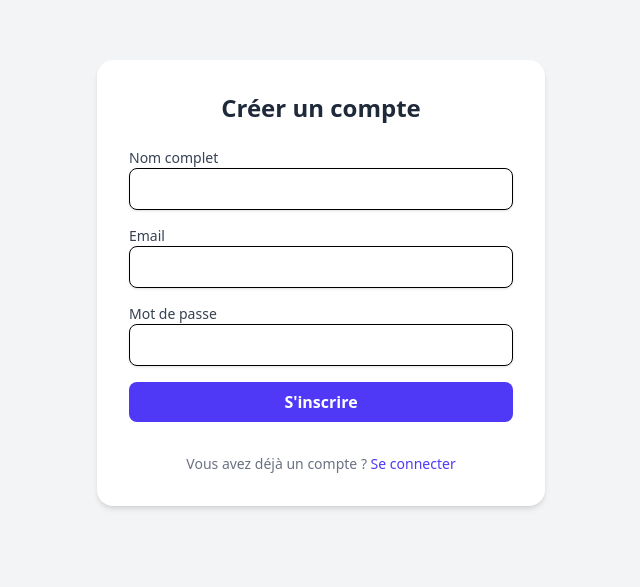
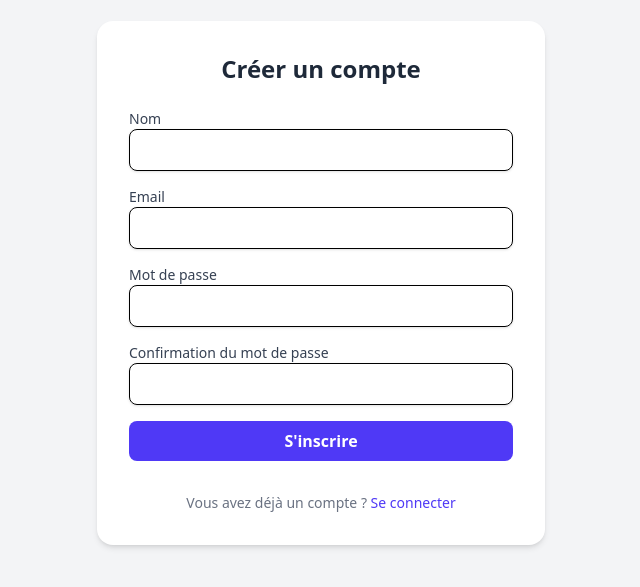
Before and after one commit to Yezir971/hors-zone, a Next.js app: page /signup in a window 1280 px wide. Shown: the part 117-704 px from the top of the page, without its empty margins (319-959 px from the left). Built offline with nearby package versions, Linux system fonts and the light colour scheme; no server answers.

Commit message:
feat : add signup with supabase

```diff
--- a/app/login/page.js
+++ b/app/login/page.js
@@ -14,17 +14,10 @@ const Login = () => {
                         <input type="email" className="w-full px-4 py-2 border rounded-lg shadow-sm focus:outline-none focus:ring-2 focus:ring-blue-500" required />
                     </div>
                     <div>
-                        <label className="block text-sm font-medium text-gray-700">nom</label>
-                        <input type="text" className="w-full px-4 py-2 border rounded-lg shadow-sm focus:outline-none focus:ring-2 focus:ring-blue-500" required />
-                    </div>
-                    <div>
                         <label className="block text-sm font-medium text-gray-700">Mot de passe</label>
                         <input type="password" className="w-full px-4 py-2 border rounded-lg shadow-sm focus:outline-none focus:ring-2 focus:ring-blue-500" required />
                     </div>
-                    <div>
-                        <label className="block text-sm font-medium text-gray-700">Confirmation du mot de passe</label>
-                        <input type="password" className="w-full px-4 py-2 border rounded-lg shadow-sm focus:outline-none focus:ring-2 focus:ring-blue-500" required />
-                    </div>
+
                     <button type="submit" className="w-full bg-blue-600 hover:bg-blue-700 text-white font-semibold py-2 px-4 rounded-lg transition duration-300">
                         Se connecter
                     </button>
--- a/app/signup/page.js
+++ b/app/signup/page.js
@@ -1,27 +1,133 @@
 "use client";
 
+import { supabase } from "@/lib/initSupabase";
 import Link from "next/link";
+import { useState } from "react";
+import { Bounce, ToastContainer, toast } from "react-toastify";
+
 
 const SignUp = () => {
+    const [dataForm, setDataForm] = useState({})
+
+
+
+    const handleChange = (e) => {
+        const {name, value}= e.target;
+        setDataForm(prevState => ({
+            ...prevState, [name]: value
+        }))
+    }
+
+    const checkAllInput = () => {
+        if(dataForm.name.trim().length == 0){
+            toast.warn("Le champ nom est vide.", {
+                position: "bottom-right",
+                autoClose: 5000,
+                hideProgressBar: false,
+                closeOnClick: false,
+                pauseOnHover: true,
+                draggable: true,
+                progress: undefined,
+                theme: "colored",
+                transition: Bounce,
+            });
+            return false
+        }else if(dataForm.password !== dataForm.passwordConfirm){
+            toast.warn("Les champs mots de passe ne sont pas identique.", {
+                position: "bottom-right",
+                autoClose: 5000,
+                hideProgressBar: false,
+                closeOnClick: false,
+                pauseOnHover: true,
+                draggable: true,
+                progress: undefined,
+                theme: "colored",
+                transition: Bounce,
+            });
+            return false
+        }
+        return true
+    }
+
+
+    const fetchProfil = async (e) => {
+        e.preventDefault()
+        if(!checkAllInput()) return
+        try {
+            const { error } = await supabase.auth.signUp({
+                "email": dataForm.email,
+                "password": dataForm.password,
+                options: {
+                    data: {
+                        name: dataForm.name,
+                    }
+                }
+            });
+            if (error && error.message.includes('User already registered')) {
+                toast.warning("Votre compte est déjà créé !", {
+                    position: "bottom-right",
+                    autoClose: 5000,
+                    hideProgressBar: false,
+                    closeOnClick: false,
+                    pauseOnHover: true,
+                    draggable: true,
+                    progress: undefined,
+                    theme: "colored",
+                    transition: Bounce,
+                });
+                return
+            }
+            toast.success("Compte créé ! Vérifiez votre boîte mail pour confirmer.", {
+                position: "bottom-right",
+                autoClose: 5000,
+                hideProgressBar: false,
+                closeOnClick: false,
+                pauseOnHover: true,
+                draggable: true,
+                progress: undefined,
+                theme: "colored",
+                transition: Bounce,
+            });
+
+        } catch (error) {
+            toast.error("Errreur de connexion, Vérifier votre connexion internet ", {
+                position: "bottom-right",
+                autoClose: 5000,
+                hideProgressBar: false,
+                closeOnClick: false,
+                pauseOnHover: true,
+                draggable: true,
+                progress: undefined,
+                theme: "colored",
+                transition: Bounce,
+            });
+            throw new Error(`erreur de connexion avec supabase ${error}`);
+        }
+    }
+
     return(
         <>
             <div id="signup" className="min-h-screen flex items-center justify-center bg-gray-100">
                 <div className="bg-white p-8 rounded-2xl shadow-md w-full max-w-md">
                     <h2 className="text-2xl font-bold mb-6 text-gray-800 text-center">Créer un compte</h2>
-                    <form action="#" method="POST" className="space-y-4">
+                    <form  onSubmit={fetchProfil} className="space-y-4">
                     <div>
-                        <label className="block text-sm font-medium text-gray-700">Nom complet</label>
-                        <input type="text" className="w-full px-4 py-2 border rounded-lg shadow-sm focus:outline-none focus:ring-2 focus:ring-indigo-500" required/>
+                        <label className="block text-sm font-medium text-gray-700">Nom</label>
+                        <input onChange={handleChange} name="name" type="text" className="w-full px-4 py-2 border rounded-lg shadow-sm focus:outline-none focus:ring-2 focus:ring-indigo-500" required/>
                     </div>
                     <div>
                         <label className="block text-sm font-medium text-gray-700">Email</label>
-                        <input type="email" className="w-full px-4 py-2 border rounded-lg shadow-sm focus:outline-none focus:ring-2 focus:ring-indigo-500" required />
+                        <input onChange={handleChange} name="email" type="email" className="w-full px-4 py-2 border rounded-lg shadow-sm focus:outline-none focus:ring-2 focus:ring-indigo-500" required />
                     </div>
                     <div>
                         <label className="block text-sm font-medium text-gray-700">Mot de passe</label>
-                        <input type="password" className="w-full px-4 py-2 border rounded-lg shadow-sm focus:outline-none focus:ring-2 focus:ring-indigo-500" required />
+                        <input onChange={handleChange} name="password" type="password" className="w-full px-4 py-2 border rounded-lg shadow-sm focus:outline-none focus:ring-2 focus:ring-indigo-500" required />
                     </div>
-                    <button type="submit" className="w-full bg-indigo-600 hover:bg-indigo-700 text-white font-semibold py-2 px-4 rounded-lg transition duration-300">
+                    <div>
+                        <label className="block text-sm font-medium text-gray-700">Confirmation du mot de passe</label>
+                        <input type="password" onChange={handleChange} name="passwordConfirm" className="w-full px-4 py-2 border rounded-lg shadow-sm focus:outline-none focus:ring-2 focus:ring-blue-500" required />
+                    </div>
+                    <button type="submit" className="cursor-pointer w-full bg-indigo-600 hover:bg-indigo-700 text-white font-semibold py-2 px-4 rounded-lg transition duration-300">
                         S'inscrire
                     </button>
                     <p className="text-sm text-center text-gray-500 mt-4">
@@ -30,7 +136,19 @@ const SignUp = () => {
                     </form>
                 </div>
             </div>
-
+            <ToastContainer
+            position="bottom-right"
+            autoClose={5000}
+            hideProgressBar={false}
+            newestOnTop={false}
+            closeOnClick={false}
+            rtl={false}
+            pauseOnFocusLoss
+            draggable
+            pauseOnHover
+            theme="colored"
+            transition={Bounce}
+            />
         </>
     )
 }
--- a/package.json
+++ b/package.json
@@ -15,7 +15,8 @@
     "next": "15.3.3",
     "react": "^19.0.0",
     "react-dom": "^19.0.0",
-    "react-loader-spinner": "^6.1.6"
+    "react-loader-spinner": "^6.1.6",
+    "react-toastify": "^11.0.5"
   },
   "devDependencies": {
     "@tailwindcss/postcss": "^4",
```
Also changed, not shown: 1 other file (tests, documents, lock files or other folders).
